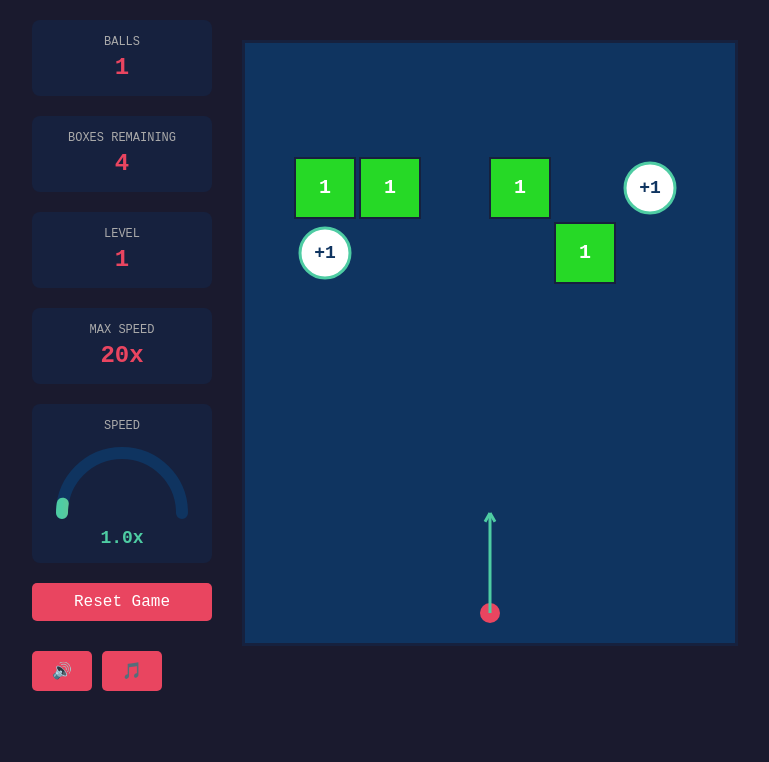
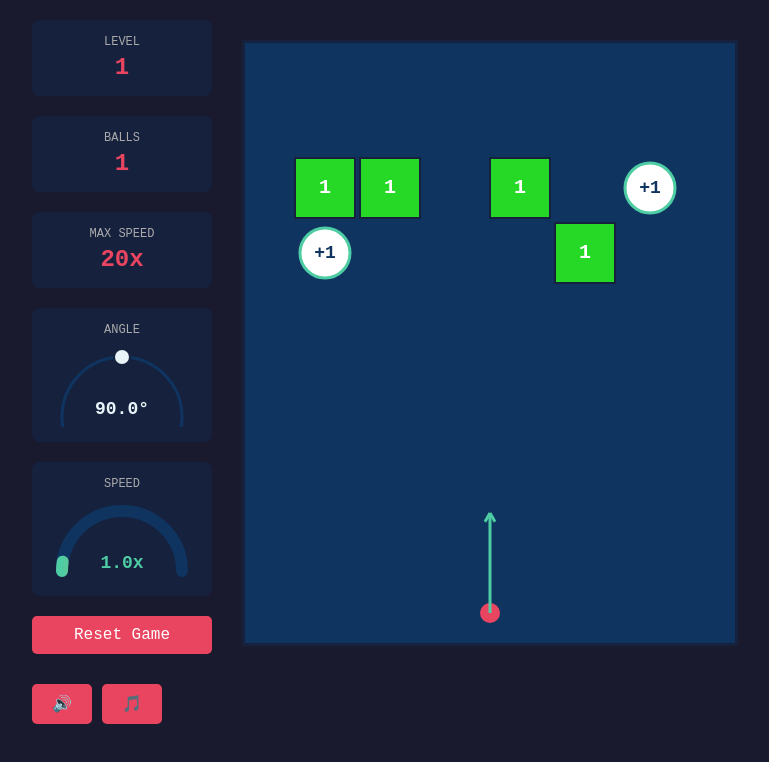
Before and after one commit to danroblewis/superbreakout, a plain HTML site: page index.html in a window 1280 px wide. Shown: the top 762 px of the page, without its empty margins (255-1024 px from the left). Drawn offline with Linux system fonts and the light colour scheme.

Commit message:
angle display

```diff
--- a/index.html
+++ b/index.html
@@ -90,6 +90,9 @@
             position: relative;
             overflow: hidden;
         }
+        .speed-indicator {
+            position: relative;
+        }
         .speed-gauge svg {
             transform: rotate(0deg);
         }
@@ -104,14 +107,49 @@
             color: #4ecca3;
             font-weight: bold;
             text-align: center;
-            margin-top: 5px;
-            position: relative;
+            position: absolute;
+            top: 75%;
+            left: 50%;
+            transform: translate(-50%, -50%);
             z-index: 10;
         }
         .audio-controls {
             display: flex;
             gap: 10px;
             margin: 10px 0;
+        }
+        .angle-indicator {
+            background: #16213e;
+            padding: 15px;
+            border-radius: 8px;
+            position: relative;
+        }
+        .angle-label {
+            font-size: 12px;
+            color: #aaa;
+            margin-bottom: 5px;
+            text-align: center;
+        }
+        .angle-gauge {
+            width: 150px;
+            height: 85px;
+            margin: 0 auto;
+            position: relative;
+            overflow: hidden;
+        }
+        .angle-gauge svg {
+            transform: rotate(0deg);
+        }
+        .angle-value {
+            font-size: 18px;
+            color: #e8f4f8;
+            font-weight: bold;
+            text-align: center;
+            position: absolute;
+            top: 75%;
+            left: 50%;
+            transform: translate(-50%, -50%);
+            z-index: 10;
         }
         .autoshoot-button {
             position: absolute;
@@ -151,20 +189,28 @@
 <body>
     <div class="info">
         <div class="stat">
+            <div class="stat-label">LEVEL</div>
+            <div class="stat-value" id="levelCount">1</div>
+        </div>
+        <div class="stat">
             <div class="stat-label">BALLS</div>
             <div class="stat-value" id="ballCount">1</div>
         </div>
         <div class="stat">
-            <div class="stat-label">BOXES REMAINING</div>
-            <div class="stat-value" id="boxCount">0</div>
-        </div>
-        <div class="stat">
-            <div class="stat-label">LEVEL</div>
-            <div class="stat-value" id="levelCount">1</div>
-        </div>
-        <div class="stat">
             <div class="stat-label">MAX SPEED</div>
             <div class="stat-value" id="maxSpeed">20</div>
+        </div>
+        <div class="angle-indicator">
+            <div class="angle-label">ANGLE</div>
+            <div class="angle-gauge">
+                <svg width="150" height="85" viewBox="0 0 150 85">
+                    <!-- Background circle -->
+                    <circle cx="75" cy="75" r="60" fill="none" stroke="#0f3460" stroke-width="3" stroke-linecap="round"/>
+                    <!-- Angle indicator dot -->
+                    <circle id="angleDot" cx="75" cy="15" r="8" fill="#e8f4f8" stroke="#16213e" stroke-width="2"/>
+                </svg>
+            </div>
+            <div class="angle-value" id="angleValue">-90°</div>
         </div>
         <div class="speed-indicator">
             <div class="speed-label">SPEED</div>
@@ -1212,7 +1258,7 @@
             // Handle autoshoot
             if (autoshootEnabled && !controlsDisabled && ballsToLaunch === 0) {
                 autoshootTimer++;
-                if (autoshootTimer >= 60) { // 1000ms at 60fps
+                if (autoshootTimer >= 60/10) { // 100ms at 60fps
                     // Trigger shoot action
                     ballsToLaunch = ballCount;
                     launchTimer = 0;
@@ -1315,10 +1361,8 @@
 
         function updateStats() {
             const activeBalls = balls.filter(b => b.active && !b.dead).length;
-            const remainingBoxes = boxes.filter(b => b.health > 0 && !b.isBallPickup).length;
 
             document.getElementById('ballCount').textContent = ballCount;
-            document.getElementById('boxCount').textContent = remainingBoxes;
             document.getElementById('levelCount').textContent = currentLevel;
             document.getElementById('maxSpeed').textContent = Math.floor(maxSpeedReached) + 'x';
 
@@ -1338,16 +1382,41 @@
             const speedColor = speedPercent < 0.3 ? '#4ecca3' :
                                speedPercent < 0.7 ? '#e9a545' : '#e94560';
             document.getElementById('speedValue').style.color = speedColor;
+
+            // Update angle display (add 180 degrees to show 0-180 range)
+            const angleDegrees = ((aimAngle * 180 / Math.PI) + 180).toFixed(1);
+            document.getElementById('angleValue').textContent = angleDegrees + '°';
+
+            // Update angle dot position
+            const dotAngle = aimAngle; // Use aimAngle directly (already in correct coordinate system)
+            const centerX = 75;
+            const centerY = 75;
+            const radius = 60;
+            const dotX = centerX + Math.cos(dotAngle) * radius;
+            const dotY = centerY + Math.sin(dotAngle) * radius;
+
+            const angleDot = document.getElementById('angleDot');
+            angleDot.setAttribute('cx', dotX);
+            angleDot.setAttribute('cy', dotY);
+
+            // Use consistent off-white blue color for angle display
+            const angleColor = '#e8f4f8';
+            document.getElementById('angleValue').style.color = angleColor;
+            angleDot.setAttribute('fill', angleColor);
         }
 
         document.addEventListener('keydown', (e) => {
             if (controlsDisabled) return;
 
+            // Check if shift key is held for fine movement
+            const fineMovement = e.shiftKey;
+            const angleStep = fineMovement ? ANGLE_STEP / 10 : ANGLE_STEP;
+
             if (e.key === 'ArrowLeft' || e.key === 'a' || e.key === 'A') {
-                aimAngle -= ANGLE_STEP;
+                aimAngle -= angleStep;
                 e.preventDefault();
             } else if (e.key === 'ArrowRight' || e.key === 'd' || e.key === 'D') {
-                aimAngle += ANGLE_STEP;
+                aimAngle += angleStep;
                 e.preventDefault();
             } else if (e.key === ' ' || e.key === 'Enter' || e.key === 'ArrowUp' || e.key === 'w' || e.key === 'W') {
                 ballsToLaunch = ballCount;
```
